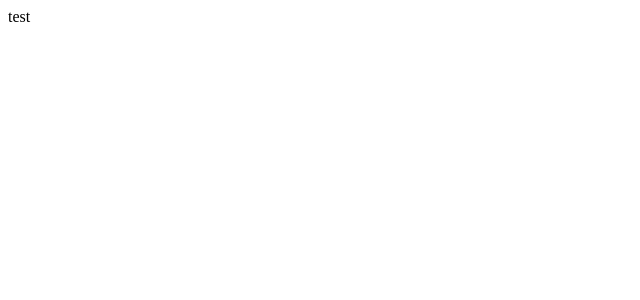
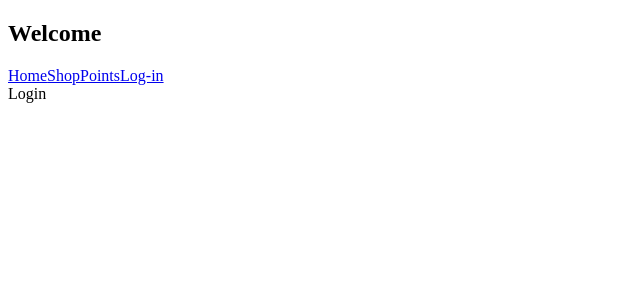
Before and after one commit to thomasjk0831/reward-points, a React (Create React App) app: page /login in a window 1280 px wide. Shown: the top 300 px of the page, without its empty margins (0-640 px from the left). Built offline with nearby package versions, Linux system fonts and the light colour scheme.

Commit message:
setup routes

```diff
--- a/src/App.js
+++ b/src/App.js
@@ -4,12 +4,50 @@ import { Route, NavLink } from "react-router-dom";
 import itemsData from "./data/itemsData";
 import purchasesData from "./data/purchasesData";
 
+import Home from "./components/Home";
+import Items from "./components/Items";
+import Points from "./components/Points";
+import Login from "./components/Login";
+
 function App() {
   const [user, setUser] = useState(null);
   const [items, setItems] = useState(itemsData);
   const [purchases, setPurchases] = useState(purchasesData);
 
-  return <div>test</div>;
+  return (
+    <div className="App">
+      <nav>
+        <h1 className="store-header">Welcome</h1>
+        <div className="nav-links">
+          <NavLink to="/">Home</NavLink>
+          <NavLink to="/items">Shop</NavLink>
+          <NavLink to="/points">Points</NavLink>
+          <NavLink to="/login">Log-in</NavLink>
+        </div>
+      </nav>
+
+      <Route exact path="/">
+        <Home />
+      </Route>
+      <Route
+        exact
+        path="/items"
+        render={(props) => <Items {...props} items={items} />}
+      />
+      <Route
+        exact
+        path="/points"
+        render={(props) => (
+          <Points {...props} purchases={purchases} user={user} />
+        )}
+      />
+      <Route
+        exact
+        path="/login"
+        render={(props) => <Login {...props} setUser={setUser} />}
+      />
+    </div>
+  );
 }
 
 export default App;
--- /dev/null
+++ b/src/components/Home.js
@@ -0,0 +1,7 @@
+import React from "react";
+
+function Home() {
+  return <div>Home</div>;
+}
+
+export default Home;
--- /dev/null
+++ b/src/components/Items.js
@@ -0,0 +1,7 @@
+import React from "react";
+
+function Items() {
+  return <div>Items</div>;
+}
+
+export default Items;
--- /dev/null
+++ b/src/components/Login.js
@@ -0,0 +1,7 @@
+import React from "react";
+
+function Login() {
+  return <div>Login</div>;
+}
+
+export default Login;
--- /dev/null
+++ b/src/components/Points.js
@@ -0,0 +1,7 @@
+import React from "react";
+
+function Points() {
+  return <div>Points</div>;
+}
+
+export default Points;
```
